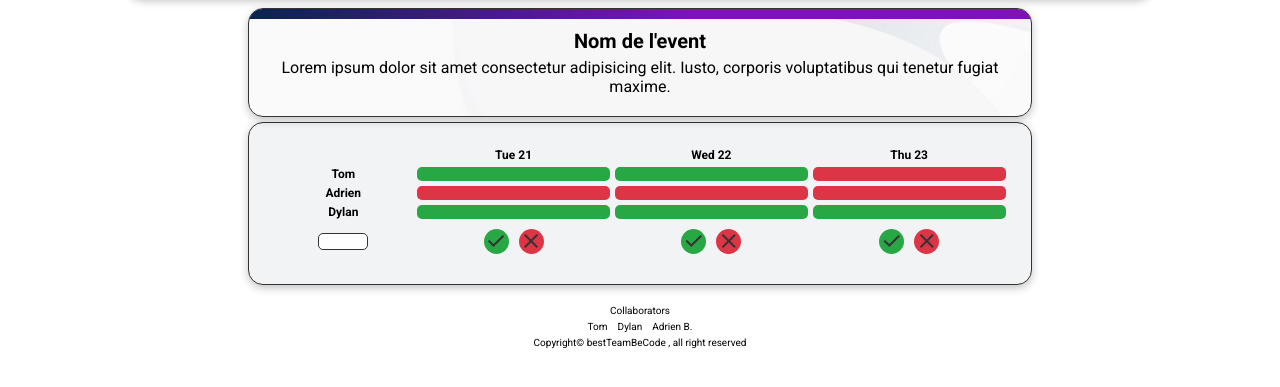
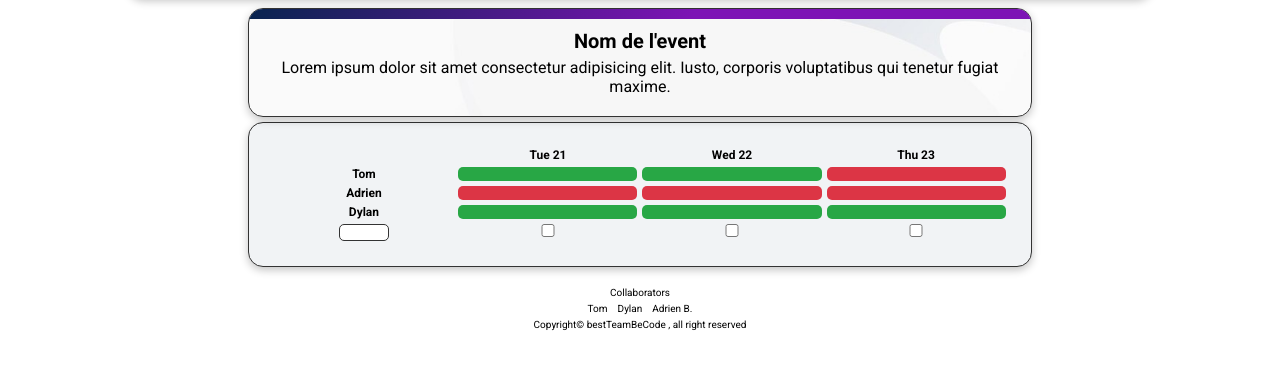
Before and after one commit to HappyFeys/didlydoo, a plain HTML site: page index.html in a window 1280 px wide. Shown: the part 125-512 px from the top of the page. Drawn offline with nearby package versions, Linux system fonts and the light colour scheme.

Commit message:
modif button to checkbox

```diff
--- a/index.html
+++ b/index.html
@@ -71,9 +71,9 @@
                     </tr>
                     <tr class="event__table--add">
                         <td><input type="text" id="table--addName"></td>
-                        <td><button class="yes"><span class="material-symbols-outlined">check</span></button><button class="no"><span class="material-symbols-outlined">close</span></button></td>
-                        <td><button class="yes"><span class="material-symbols-outlined">check</span></button><button class="no"><span class="material-symbols-outlined">close</span></button></td>
-                        <td><button class="yes"><span class="material-symbols-outlined">check</span></button><button class="no"><span class="material-symbols-outlined">close</span></button></td>
+                        <td><input type="checkbox" name="isHere" class="isHere"></td>
+                        <td><input type="checkbox" name="isHere" class="isHere"></td>
+                        <td><input type="checkbox" name="isHere" class="isHere"></td>
                     </tr>
                 </table>
             </div>
```
